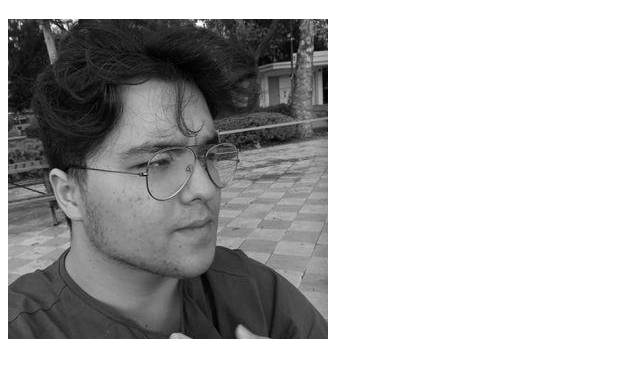
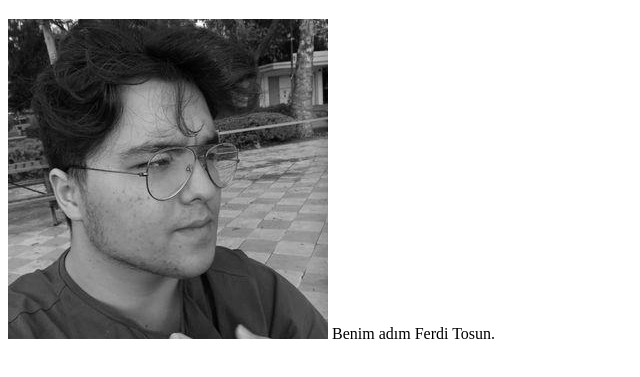
Before and after one commit to ulgan-hann/kodluyoruzilkrepo, a plain HTML site: page index.html in a window 1280 px wide. Shown: the part 61-438 px from the top of the page, without its empty margins (0-640 px from the left). Drawn offline with Linux system fonts and the light colour scheme.

Commit message:
Second commit

```diff
--- a/index.html
+++ b/index.html
@@ -9,5 +9,6 @@
 
 <h1>ilk projem</h1>
 <img src="Image/picture.jpeg" width="auto" alt="pp_picture"/>
+Benim adım Ferdi Tosun.
 </body>
 </html>
```
